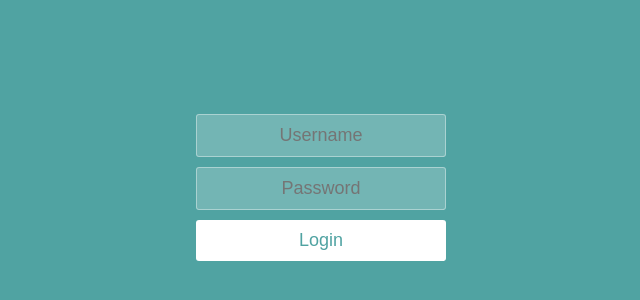
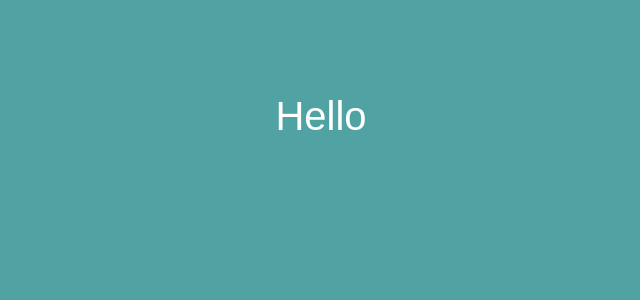
Before and after one commit to GUchechi/Form-conditional-rendering, a React (Create React App) app: page / in a window 1280 px wide. Shown: the part 114-414 px from the top of the page, without its empty margins (319-959 px from the left). Built offline with nearby package versions, Linux system fonts and the light colour scheme.

Commit message:
separated concern and added various components

```diff
--- a/src/App.js
+++ b/src/App.js
@@ -1,22 +1,14 @@
 import './App.css';
 import Login from './Components/Login';
 
-const isLoggedIn = false;
-
-const renderConditionally = () => {
-  if(!isLoggedIn) {
-    return <Login />
-  } else{
-    return (
-      <h1>Hello</h1>
-    )
-  }
-}
+const isLoggedIn = true;
 
 function App() {
   return (
     <div className="container">
-        {renderConditionally()}
+      {
+        !isLoggedIn === true ? <Login /> : <h1>Hello</h1>
+      }
     </div>
   );
 }
```
